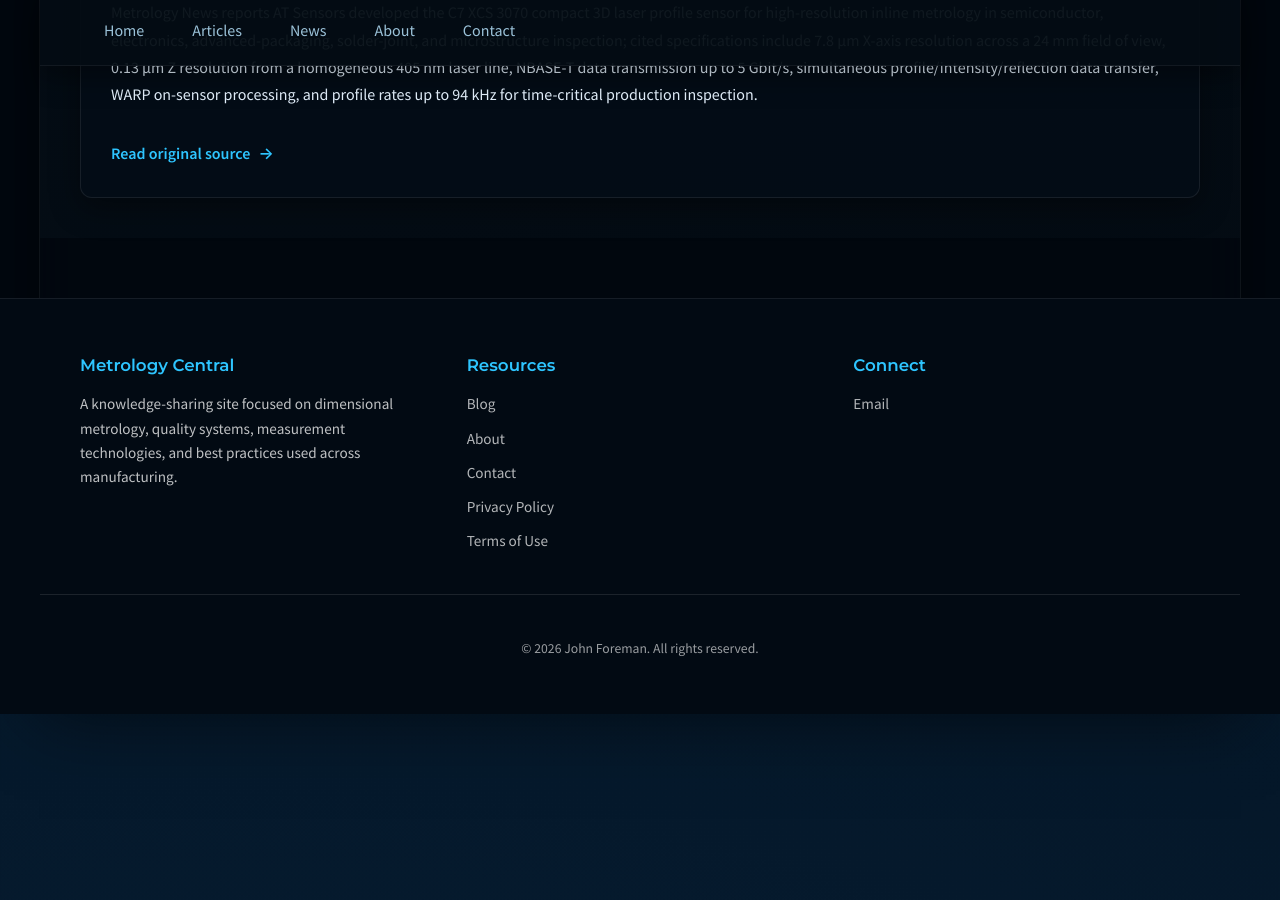
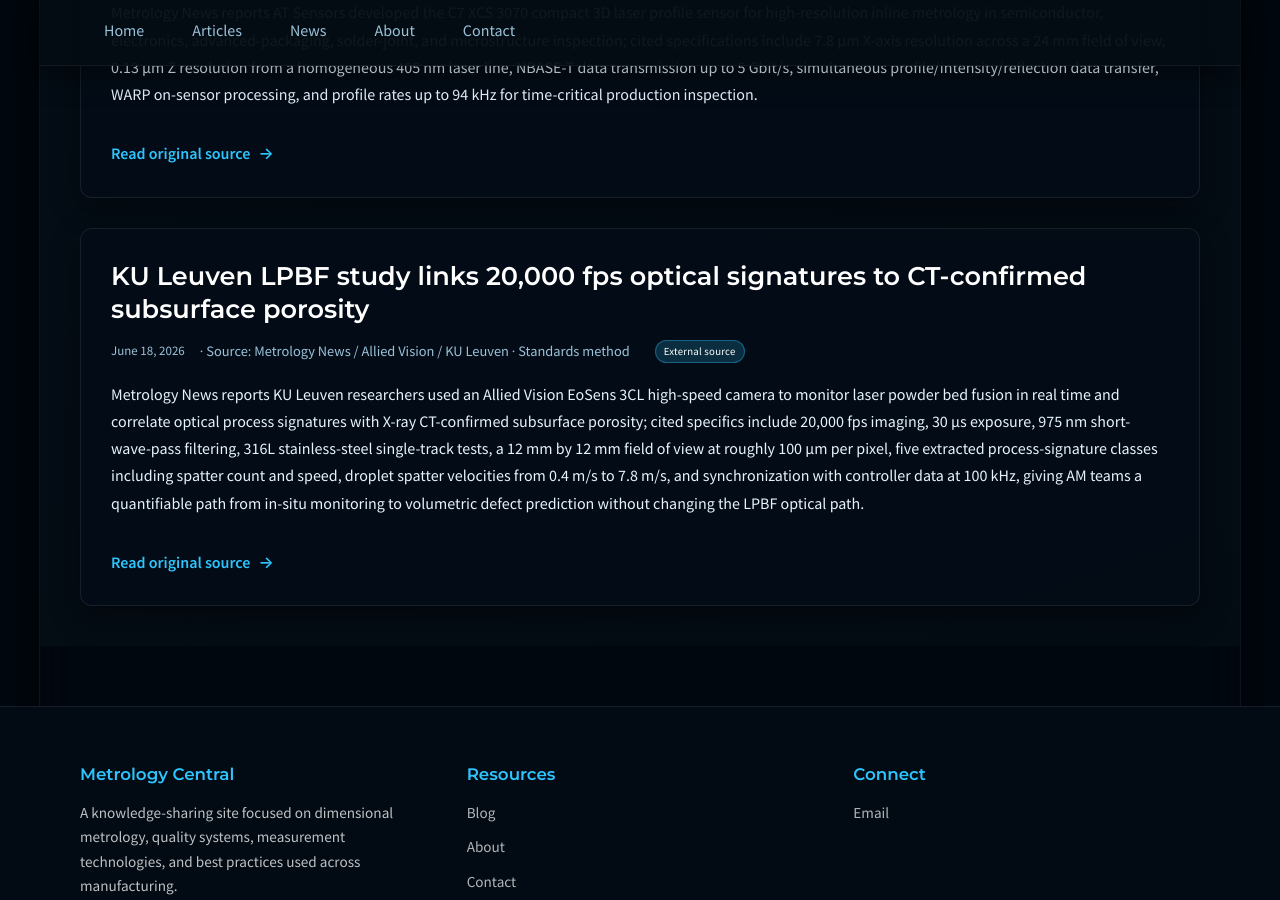
Before and after one commit to JohnForeman/MetrologyCentral, a Jekyll site: the page built from news.md, in a window 1280 px wide and 900 px high, scrolled down 9630 px. Built offline with Jekyll 4.4.1, drawn with Linux system fonts in a browser that asks for light colours; before the commit the page ends 10344 px from its top, so only the background shows below that.

Commit message:
Update Metrology Central news sweep

```diff
--- a/_data/news.yml
+++ b/_data/news.yml
@@ -1725,9 +1725,34 @@
     high-skilled manufacturing jobs.
   url: https://www.nist.gov/news-events/news/2026/06/department-commerces-chips-program-announces-letter-intent-coherent-50
 - date: '2026-06-19'
-  title: Collective Mind and IDS deploy AI label-reading vision system with 20.44 MP imaging and 30% goods-in efficiency gain
+  title: Collective Mind and IDS deploy AI label-reading vision system with 20.44
+    MP imaging and 30% goods-in efficiency gain
   source: Metrology News / Collective Mind / IDS
   sector: quality_software
   kind: case_study
-  summary: Metrology News reports Collective Mind's Vision AI Label Reader uses IDS uEye CP industrial imaging to automate goods-in label capture for electronics manufacturing and logistics workflows; cited specifics include recognition of printed text plus 1D and 2D codes without predefined label standards, optional handwritten-entry processing, ERP validation against SAP or proALPHA, a 29 mm magnesium-housed uEye CP camera with Sony IMX183 BSI CMOS sensor, 20.44 megapixel resolution at nearly 20 fps, stable operation on reflective dry packs and damaged codes, 100% traceability for item movements, and about 30% higher item-capture efficiency versus conventional multi-label readers.
+  summary: Metrology News reports Collective Mind's Vision AI Label Reader uses IDS
+    uEye CP industrial imaging to automate goods-in label capture for electronics
+    manufacturing and logistics workflows; cited specifics include recognition of
+    printed text plus 1D and 2D codes without predefined label standards, optional
+    handwritten-entry processing, ERP validation against SAP or proALPHA, a 29 mm
+    magnesium-housed uEye CP camera with Sony IMX183 BSI CMOS sensor, 20.44 megapixel
+    resolution at nearly 20 fps, stable operation on reflective dry packs and damaged
+    codes, 100% traceability for item movements, and about 30% higher item-capture
+    efficiency versus conventional multi-label readers.
   url: https://metrology.news/machine-vision-advances-automated-label-inspection-and-identification/
+- date: '2026-06-18'
+  title: KU Leuven LPBF study links 20,000 fps optical signatures to CT-confirmed
+    subsurface porosity
+  source: Metrology News / Allied Vision / KU Leuven
+  sector: scientific_metrology
+  kind: standards_method
+  summary: Metrology News reports KU Leuven researchers used an Allied Vision EoSens
+    3CL high-speed camera to monitor laser powder bed fusion in real time and correlate
+    optical process signatures with X-ray CT-confirmed subsurface porosity; cited
+    specifics include 20,000 fps imaging, 30 µs exposure, 975 nm short-wave-pass filtering,
+    316L stainless-steel single-track tests, a 12 mm by 12 mm field of view at roughly
+    100 µm per pixel, five extracted process-signature classes including spatter count
+    and speed, droplet spatter velocities from 0.4 m/s to 7.8 m/s, and synchronization
+    with controller data at 100 kHz, giving AM teams a quantifiable path from in-situ
+    monitoring to volumetric defect prediction without changing the LPBF optical path.
+  url: https://metrology.news/camera-captures-the-physics-of-metal-3d-printing-at-20000-frames-per-second/
```
